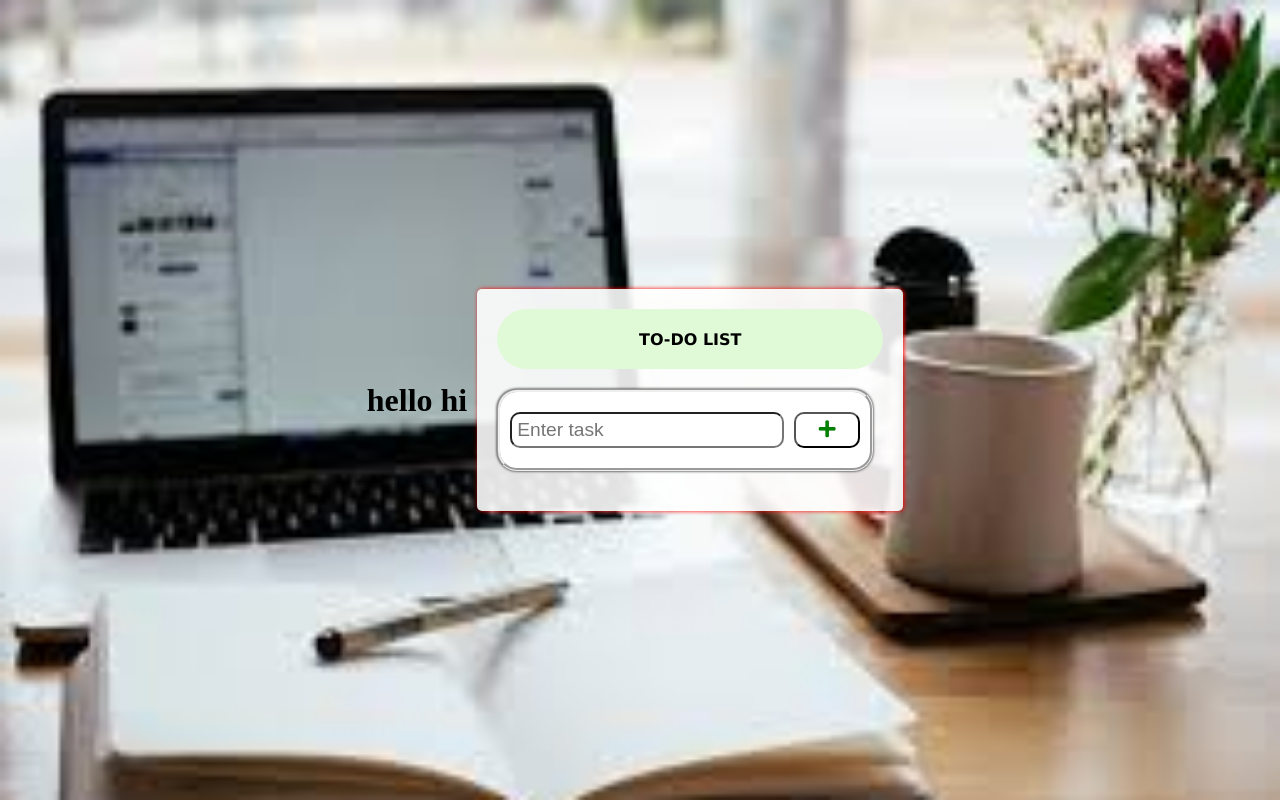
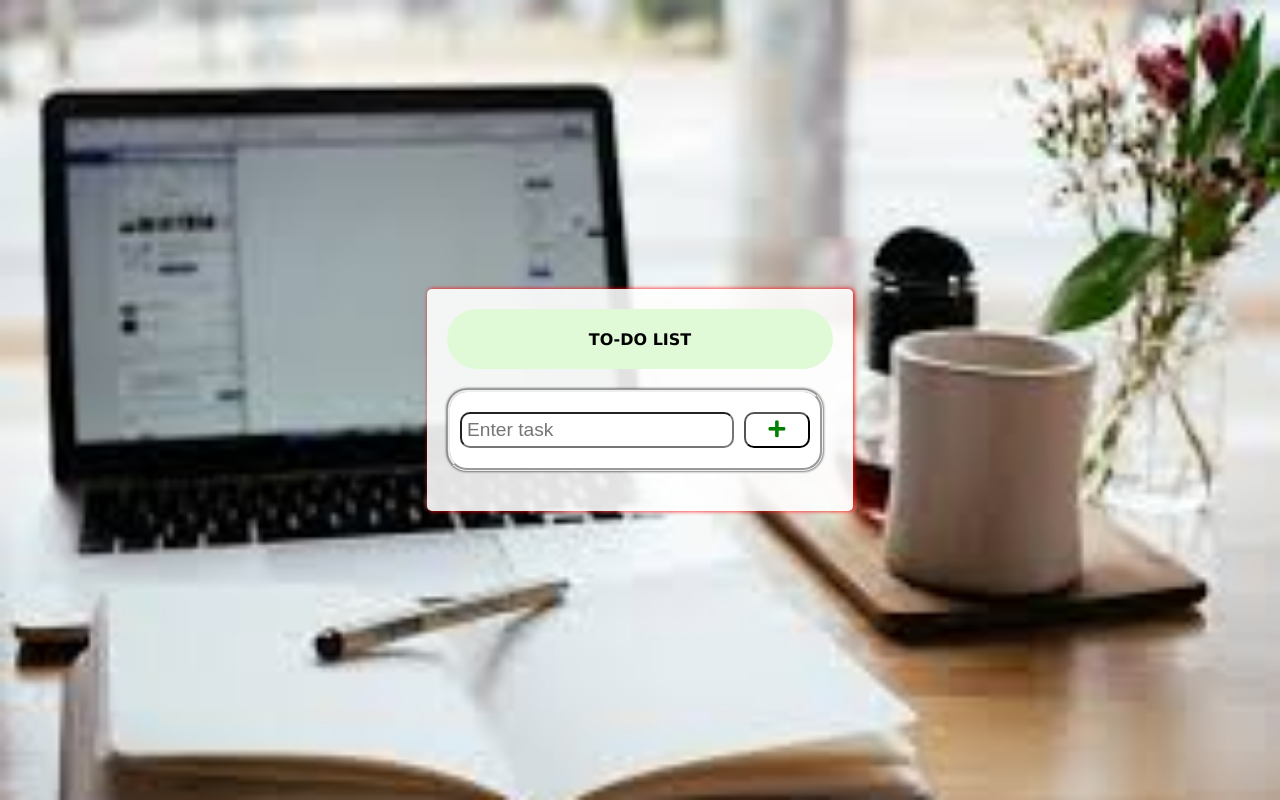
Before and after one commit to prashanthimudepaka/TO-DO-LIST, a plain HTML site: page project-4/index.html in a window 1280 px wide. Drawn offline with Linux system fonts and the light colour scheme.

Commit message:
Update index.html

```diff
--- a/project-4/index.html
+++ b/project-4/index.html
@@ -12,7 +12,6 @@
   <link rel="stylesheet" href="style.css">
 </head>
 <body>
-    <h1>hello hi</h1>
     <!-- container -->
     <div class="container">
         <div class="heading">TO-DO LIST</div>
```
